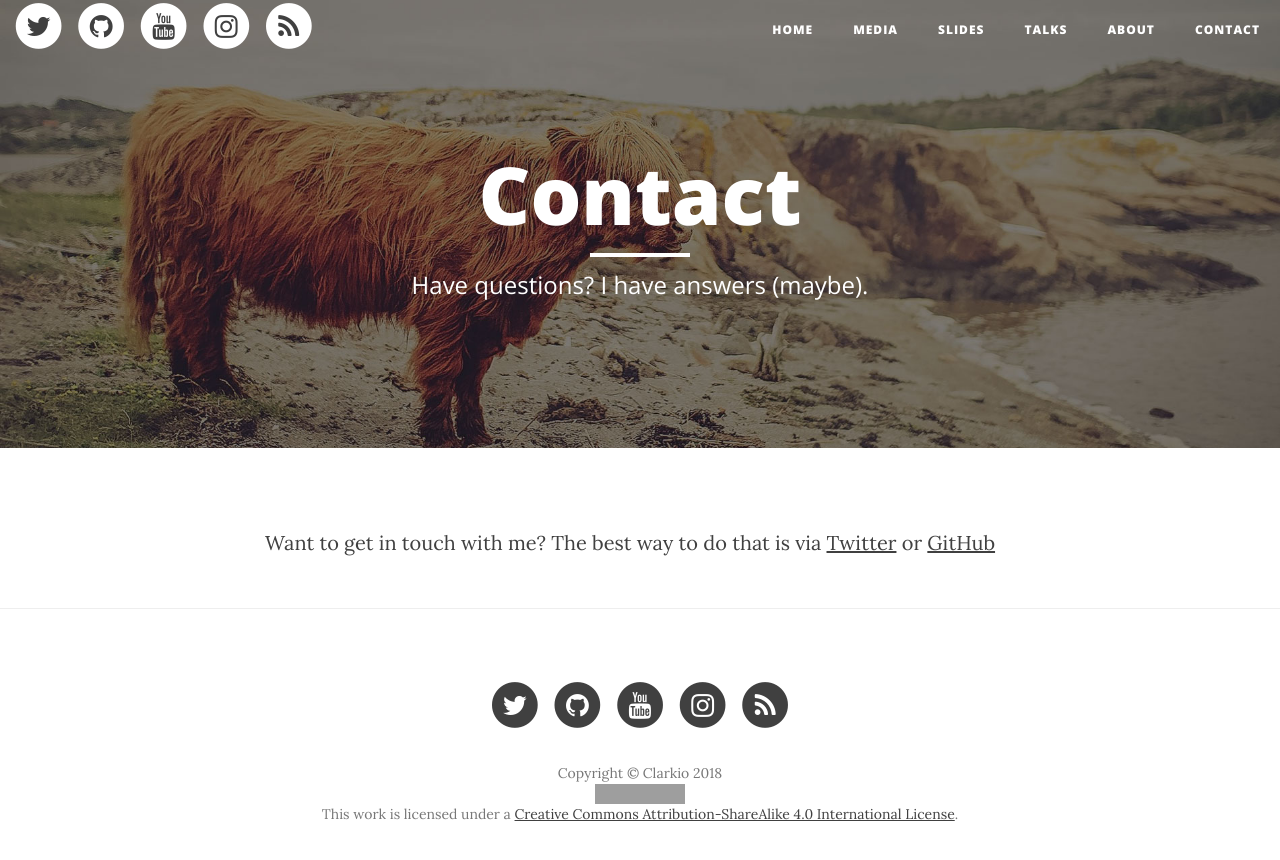
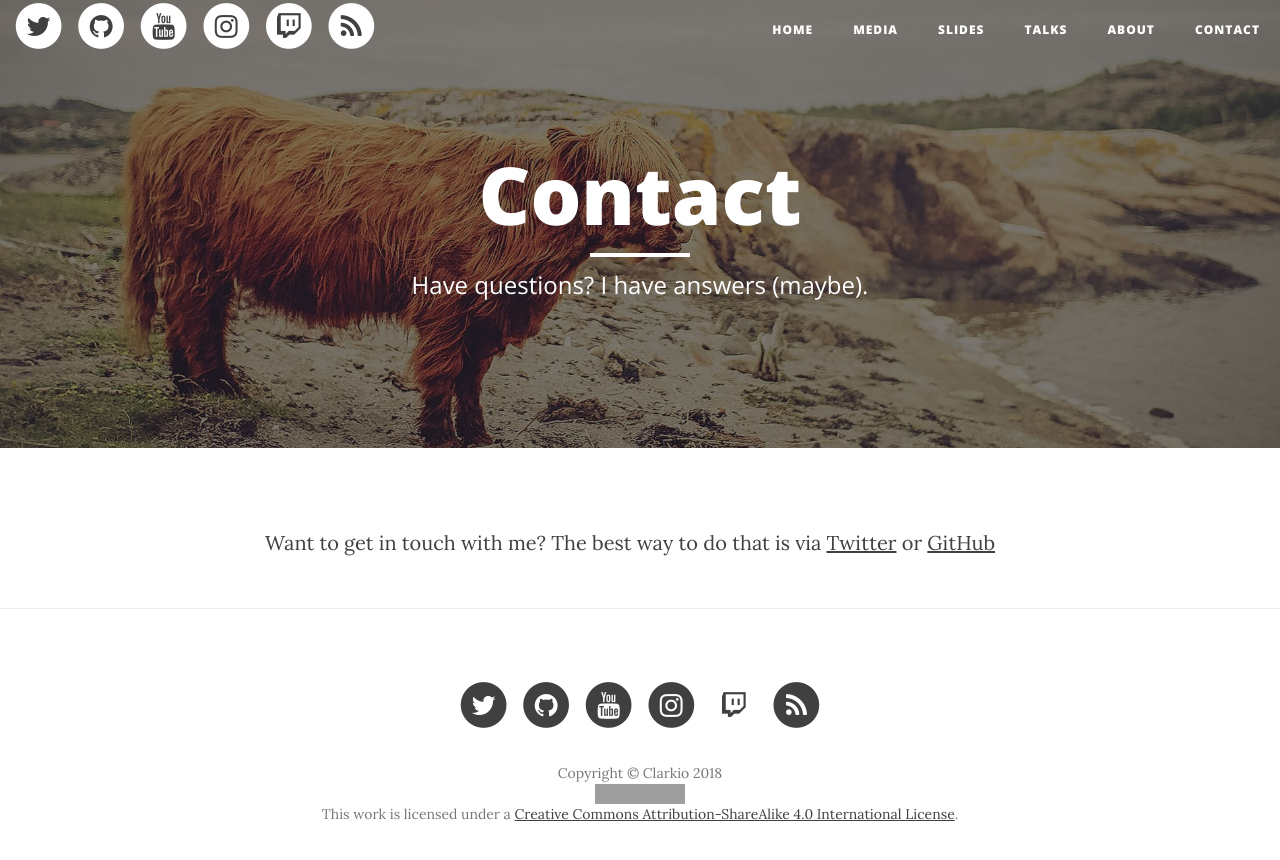
Before and after one commit to clarkio/clarkio.github.io, a Jekyll site: the page built from contact.html, in a window 1280 px wide. Shown: the top 860 px of the page. Built offline with Jekyll 4.4.1, drawn with Linux system fonts in a browser that asks for light colours; nearby versions of some CDN libraries; grey boxes are pictures that could not be loaded.

Commit message:
add twitch links

```diff
--- a/_includes/footer.html
+++ b/_includes/footer.html
@@ -49,6 +49,14 @@
                         </a>
                     </li>
                     <li>
+                        <a href="https://www.twitch.tv/clarkio/">
+                            <span class="fa-stack fa-lg">
+                                <i class="fa fa-circle fa-stack-2x fa-inverse"></i>
+                                <i class="fa fa-twitch fa-stack-1x"></i>
+                            </span>
+                        </a>
+                    </li>
+                    <li>
                         <a href="{{ " /feed.xml " | prepend: site.baseurl }}">
                             <span class="fa-stack fa-lg">
                                 <i class="fa fa-circle fa-stack-2x"></i>
--- a/_includes/nav.html
+++ b/_includes/nav.html
@@ -54,6 +54,15 @@
                         </span>
                     </a>
                 </li>
+
+                <li>
+                    <a href="https://www.twitch.tv/clarkio/">
+                        <span class="fa-stack fa-lg">
+                            <i class="fa fa-circle fa-stack-2x fa-inverse"></i>
+                            <i class="fa fa-twitch fa-stack-1x"></i>
+                        </span>
+                    </a>
+                </li>
                 <li>
                     <a href="{{ " /feed.xml " | prepend: site.baseurl }}">
                         <span class="fa-stack fa-lg">
```
